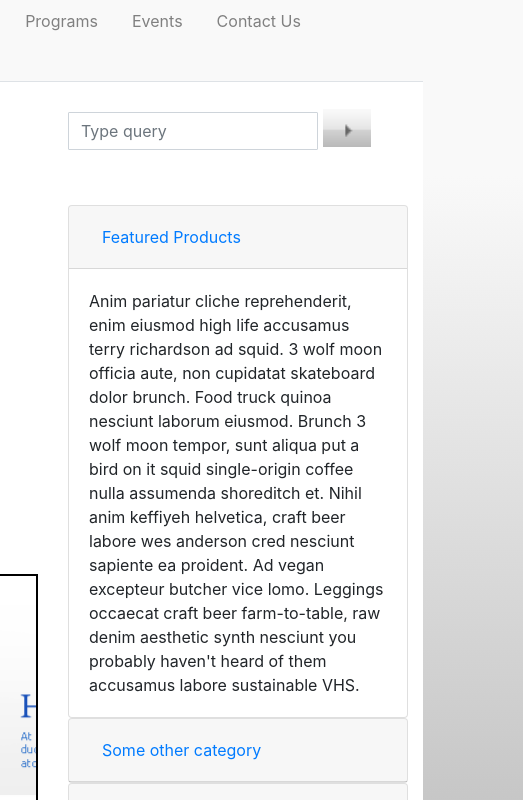
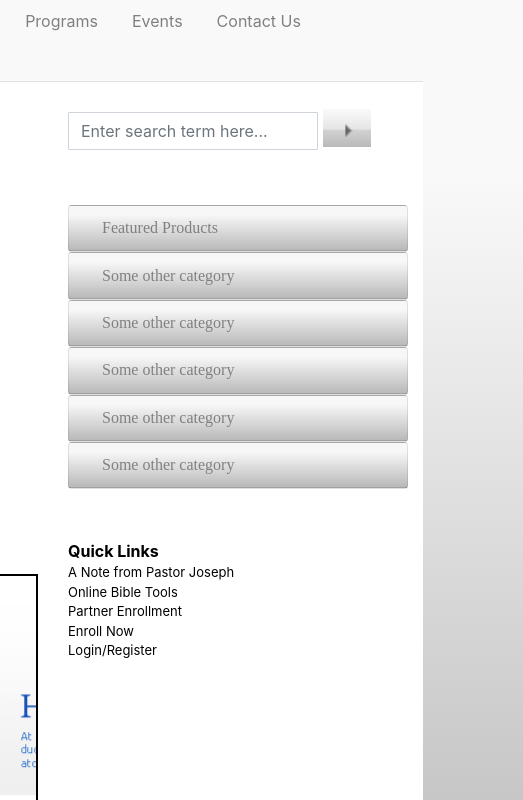
Before and after one commit to hrshprmr/Foradian_assignment, a plain HTML site: page Index.html in a window 1280 px wide. Shown: the top 800 px of the page, 757-1280 px from the left. Drawn offline with nearby package versions, Linux system fonts and the light colour scheme; files that its build step writes are made by us from their sources; files whose address does not match are found by name.

Commit message:
add accordian and made changed in design

```diff
--- a/Index.html
+++ b/Index.html
@@ -6,25 +6,18 @@
   <meta name="viewport" content="width=device-width, initial-scale=1">
   <link rel="stylesheet" href="/home/harsh/Foradian_Assignment/style.css">
   <link rel="stylesheet" href="https://cdn.jsdelivr.net/npm/bootstrap@4.6.1/dist/css/bootstrap.min.css">
+  <link rel="stylesheet" href="https://cdnjs.cloudflare.com/ajax/libs/font-awesome/4.7.0/css/font-awesome.min.css">
   <script src="https://cdn.jsdelivr.net/npm/jquery@3.5.1/dist/jquery.slim.min.js"></script>
   <script src="https://cdn.jsdelivr.net/npm/popper.js@1.16.1/dist/umd/popper.min.js"></script>
   <script src="https://cdn.jsdelivr.net/npm/bootstrap@4.6.1/dist/js/bootstrap.bundle.min.js"></script>
 </head>
 
-<body class="container">
+<body>
+  <div class="container">
+    <!-------------------------------------------NAV - BAR - start
+      ----------------------------------------------------->
     <nav>
       <div class="container">
-      <!-- <div class="d-flex flex-row bd-highlight  ">
-        <div class="p-2 bd-highlight">Flex item 1</div>
-        <div class="p-2 bd-highlight">Flex item 2</div>
-        <div class="p-2 bd-highlight">Flex item 3</div>
-        <div class="p-2 bd-highlight">Flex item 1</div>
-        <div class="p-2 bd-highlight">Flex item 2</div>
-        <div class="p-2 bd-highlight">Flex item 3</div>
-        <div class="p-2 bd-highlight">Flex item 1</div>
-        <div class="p-2 bd-highlight">Flex item 2</div>
-        <div class="p-2 bd-highlight">Flex item 3</div>
-      </div> -->
         <div class="nav nav-tabs" id="nav-tab" role="tablist">
           <a class="nav-item nav-link " id="nav-home-tab" data-toggle="tab" href="#nav-home" role="tab"
             aria-controls="nav-home" aria-selected="true">Home</a>
@@ -47,6 +40,10 @@
           <p class="ml-2"><a href="#">Login/Register</a></p>
         </div>
     </nav>
+    <!-- -----------------------------------------NAV - BAR - end --------------------------------------------------- -->
+
+    <!-- -----------------------------------------Logo and Carousel start --------------------------------------------------- -->
+
     <div class="row main">
       <div class="col-sm-8">
         <div class="main1">
@@ -82,6 +79,10 @@
               </div>
             </div>
           </div>
+          <!-- -----------------------------------------Logo and Carousel end --------------------------------------------------- -->
+
+          <!-- -----------------------------------------Cards start --------------------------------------------------- -->
+
           <div cards>
             <div class="card-deck mt-4">
               <div class="card">
@@ -89,9 +90,9 @@
                   alt="...">
                 <div class="card-body">
                   <h5 class="card-title">Card title</h5>
-                <p class="card-text">This is a longer card with supporting text below as a natural lead-in to additional
+                  <p class="card-text">This is a longer card with supporting text below as a natural lead-in to
+                    additional
                     content. This content is a little bit longer.</p>
-                <!-- <p class="card-text"><small class="text-muted">Last updated 3 mins ago</small></p> -->
                 </div>
               </div>
               <div class="card">
@@ -99,9 +100,9 @@
                   alt="...">
                 <div class="card-body">
                   <h5 class="card-title">Card title</h5>
-                <p class="card-text">This is a longer card with supporting text below as a natural lead-in to additional
+                  <p class="card-text">This is a longer card with supporting text below as a natural lead-in to
+                    additional
                     content. This content is a little bit longer.</p>
-                <!-- <p class="card-text"><small class="text-muted">Last updated 3 mins ago</small></p> -->
                 </div>
               </div>
               <div class="card">
@@ -109,143 +110,152 @@
                   alt="...">
                 <div class="card-body">
                   <h5 class="card-title">Card title</h5>
-                <p class="card-text">This is a longer card with supporting text below as a natural lead-in to additional
+                  <p class="card-text">This is a longer card with supporting text below as a natural lead-in to
+                    additional
                     content. This content is a little bit longer.</p>
-                <!-- <p class="card-text"><small class="text-muted">Last updated 3 mins ago</small></p> -->
+                </div>
+              </div>
+            </div>
+          </div>
+          <!-- -----------------------------------------Cards end --------------------------------------------------- -->
+
+          <!-- -----------------------------------------Logo and Carousel start --------------------------------------------------- -->
+
+        </div>
+      </div>
+
+      <!-- -----------------------------------------Accordian start --------------------------------------------------- -->
+
+      <div class="col-sm-4">
+        <div class="form-outline d-flex">
+          <input type="search" id="search" class="form-control" placeholder="Enter search term here..."
+            aria-label="Search" />
+          <img id="play" src="/home/harsh/Foradian_Assignment/images/images/Salvation_buttonback.png" alt="">
+        </div>
+        <div class="featured">
+          <div id="accordion">
+            <div class="card">
+              <div class="card-header" data-toggle="collapse" data-target="#collapseOne" aria-expanded="true"
+                aria-controls="collapseOne" id="headingOne">
+                <h5 class="mb-0">
+                  <button class="btn btn-link">
+                    Featured Products
+                  </button>
+                </h5>
+              </div>
+              <div id="collapseOne" class="collapse" aria-labelledby="headingOne" data-parent="#accordion">
+                <div class="card-body">
+                  <img src="/home/harsh/Foradian_Assignment/images/images/Salvation_sideimg.png" alt="">
+                  <span>How to recieve Divine Healing</span>
+                  <p>This book is a must read for everyone that desires the healing power of ...</p>
+                  <div class="row">
+                    <div class="col-md-6">
+                      <img src="/home/harsh/Foradian_Assignment/images/images/Salvation_plus.png" alt="">
+                      <span>More Details</span>
+                    </div>
+                    <div class="col-md-6">
+                      <img src="/home/harsh/Foradian_Assignment/images/images/Salvation_cart.png" alt="">
+                      <span>Add to Cart</span>
                     </div>
                   </div>
                 </div>
               </div>
             </div>
-    </div>
-    <div class="col-sm-4">
-      <div class="form-outline d-flex">
-        <input type="search" id="search" class="form-control" placeholder="Type query" aria-label="Search" />
-        <img id="play" src="/home/harsh/Foradian_Assignment/images/images/Salvation_buttonback.png" alt="">
-      </div>
-      <div class="featured">
-        <div id="accordion">
             <div class="card">
-            <div class="card-header" id="headingOne">
+              <div class="card-header" data-toggle="collapse" data-target="#collapseTwo" aria-expanded="false"
+                aria-controls="collapseTwo" id="headingTwo">
                 <h5 class="mb-0">
-                <button class="btn btn-link " data-toggle="collapse" data-target="#collapseOne" aria-expanded="true"
-                  aria-controls="collapseOne">
-                  Featured Products
-                </button>
-              </h5>
-            </div>
-
-            <div id="collapseOne" class="collapse show" aria-labelledby="headingOne" data-parent="#accordion">
-              <div class="card-body">
-                Anim pariatur cliche reprehenderit, enim eiusmod high life accusamus terry richardson ad squid. 3 wolf
-                moon officia aute, non cupidatat skateboard dolor brunch. Food truck quinoa nesciunt laborum eiusmod.
-                Brunch 3 wolf moon tempor, sunt aliqua put a bird on it squid single-origin coffee nulla assumenda
-                shoreditch et. Nihil anim keffiyeh helvetica, craft beer labore wes anderson cred nesciunt sapiente ea
-                proident. Ad vegan excepteur butcher vice lomo. Leggings occaecat craft beer farm-to-table, raw denim
-                aesthetic synth nesciunt you probably haven't heard of them accusamus labore sustainable VHS.
-              </div>
-            </div>
-          </div>
-          <div class="card">
-            <div class="card-header" id="headingTwo">
-              <h5 class="mb-0">
-                <button class="btn btn-link collapsed" data-toggle="collapse" data-target="#collapseTwo"
-                  aria-expanded="false" aria-controls="collapseTwo">
+                  <button class="btn btn-link collapsed">
                     Some other category
                   </button>
                 </h5>
               </div>
               <div id="collapseTwo" class="collapse" aria-labelledby="headingTwo" data-parent="#accordion">
                 <div class="card-body">
-                Anim pariatur cliche reprehenderit, enim eiusmod high life accusamus terry richardson ad squid. 3 wolf
-                moon officia aute, non cupidatat skateboard dolor brunch. Food truck quinoa nesciunt laborum eiusmod.
-                Brunch 3 wolf moon tempor, sunt aliqua put a bird on it squid single-origin coffee nulla assumenda
-                shoreditch et. Nihil anim keffiyeh helvetica, craft beer labore wes anderson cred nesciunt sapiente ea
-                proident. Ad vegan excepteur butcher vice lomo. Leggings occaecat craft beer farm-to-table, raw denim
-                aesthetic synth nesciunt you probably haven't heard of them accusamus labore sustainable VHS.
+                  Anim pariatur cliche reprehenderit, enim eiusmod high life accusamus terry richardson ad squid. 3
+                  wolf
+                  moon officia aute, non cupidatat skateboard dolor brunch.
                 </div>
               </div>
             </div>
             <div class="card">
-            <div class="card-header" id="headingThree">
+              <div class="card-header" data-toggle="collapse" data-target="#collapseThree" aria-expanded="false"
+                aria-controls="collapseThree" id="headingThree">
                 <h5 class="mb-0">
-                <button class="btn btn-link collapsed" data-toggle="collapse" data-target="#collapseThree"
-                  aria-expanded="false" aria-controls="collapseThree">
+                  <button class="btn btn-link collapsed">
                     Some other category
                   </button>
                 </h5>
               </div>
               <div id="collapseThree" class="collapse" aria-labelledby="headingThree" data-parent="#accordion">
                 <div class="card-body">
-                Anim pariatur cliche reprehenderit, enim eiusmod high life accusamus terry richardson ad squid. 3 wolf
-                moon officia aute, non cupidatat skateboard dolor brunch. Food truck quinoa nesciunt laborum eiusmod.
-                Brunch 3 wolf moon tempor, sunt aliqua put a bird on it squid single-origin coffee nulla assumenda
-                shoreditch et. Nihil anim keffiyeh helvetica, craft beer labore wes anderson cred nesciunt sapiente ea
-                proident. Ad vegan excepteur butcher vice lomo. Leggings occaecat craft beer farm-to-table, raw denim
-                aesthetic synth nesciunt you probably haven't heard of them accusamus labore sustainable VHS.
+                  Anim pariatur cliche reprehenderit, enim eiusmod high life accusamus terry richardson ad squid. 3
+                  wolf
+                  moon officia aute, non cupidatat skateboard dolor brunch.
                 </div>
               </div>
             </div>
             <div class="card">
-            <div class="card-header" id="headingfour">
+              <div class="card-header" data-toggle="collapse" data-target="#collapsefour" aria-expanded="false"
+                aria-controls="collapsefour" id="headingfour">
                 <h5 class="mb-0">
-                <button class="btn btn-link collapsed" data-toggle="collapse" data-target="#collapsefour"
-                  aria-expanded="false" aria-controls="collapsefour">
+                  <button class="btn btn-link collapsed">
                     Some other category
                   </button>
                 </h5>
               </div>
               <div id="collapsefour" class="collapse" aria-labelledby="headingfour" data-parent="#accordion">
                 <div class="card-body">
-                Anim pariatur cliche reprehenderit, enim eiusmod high life accusamus terry richardson ad squid. 3 wolf
-                moon officia aute, non cupidatat skateboard dolor brunch. Food truck quinoa nesciunt laborum eiusmod.
-                Brunch 3 wolf moon tempor, sunt aliqua put a bird on it squid single-origin coffee nulla assumenda
-                shoreditch et. Nihil anim keffiyeh helvetica, craft beer labore wes anderson cred nesciunt sapiente ea
-                proident. Ad vegan excepteur butcher vice lomo. Leggings occaecat craft beer farm-to-table, raw denim
-                aesthetic synth nesciunt you probably haven't heard of them accusamus labore sustainable VHS.
+                  Anim pariatur cliche reprehenderit, enim eiusmod high life accusamus terry richardson ad squid. 3
+                  wolf
+                  moon officia aute, non cupidatat skateboard dolor brunch.
                 </div>
               </div>
             </div>
             <div class="card">
-            <div class="card-header" id="headingfive">
+              <div class="card-header" data-toggle="collapse" data-target="#collapsefive" aria-expanded="false"
+                aria-controls="collapsefive" id="headingfive">
                 <h5 class="mb-0">
-                <button class="btn btn-link collapsed" data-toggle="collapse" data-target="#collapsefive"
-                  aria-expanded="false" aria-controls="collapsefive">
+                  <button class="btn btn-link collapsed">
                     Some other category
                   </button>
                 </h5>
               </div>
               <div id="collapsefive" class="collapse" aria-labelledby="headingfive" data-parent="#accordion">
                 <div class="card-body">
-                Anim pariatur cliche reprehenderit, enim eiusmod high life accusamus terry richardson ad squid. 3 wolf
-                moon officia aute, non cupidatat skateboard dolor brunch. Food truck quinoa nesciunt laborum eiusmod.
-                Brunch 3 wolf moon tempor, sunt aliqua put a bird on it squid single-origin coffee nulla assumenda
-                shoreditch et. Nihil anim keffiyeh helvetica, craft beer labore wes anderson cred nesciunt sapiente ea
-                proident. Ad vegan excepteur butcher vice lomo. Leggings occaecat craft beer farm-to-table, raw denim
-                aesthetic synth nesciunt you probably haven't heard of them accusamus labore sustainable VHS.
+                  Anim pariatur cliche reprehenderit, enim eiusmod high life accusamus terry richardson ad squid. 3
+                  wolf
+                  moon officia aute, non cupidatat skateboard dolor brunch.
                 </div>
               </div>
             </div>
             <div class="card">
-            <div class="card-header" id="headingsix">
+              <div class="card-header" data-toggle="collapse" data-target="#collapsesix" aria-expanded="false"
+                aria-controls="collapsesix" id="headingsix">
                 <h5 class="mb-0">
-                <button class="btn btn-link collapsed" data-toggle="collapse" data-target="#collapsesix"
-                  aria-expanded="false" aria-controls="collapsesix">
+                  <button class="btn btn-link collapsed">
                     Some other category
                   </button>
                 </h5>
               </div>
               <div id="collapsesix" class="collapse" aria-labelledby="headingsix" data-parent="#accordion">
                 <div class="card-body">
-                Anim pariatur cliche reprehenderit, enim eiusmod high life accusamus terry richardson ad squid. 3 wolf
-                moon officia aute, non cupidatat skateboard dolor brunch. Food truck quinoa nesciunt laborum eiusmod.
-                Brunch 3 wolf moon tempor, sunt aliqua put a bird on it squid single-origin coffee nulla assumenda
-                shoreditch et. Nihil anim keffiyeh helvetica, craft beer labore wes anderson cred nesciunt sapiente ea
-                proident. Ad vegan excepteur butcher vice lomo. Leggings occaecat craft beer farm-to-table, raw denim
-                aesthetic synth nesciunt you probably haven't heard of them accusamus labore sustainable VHS.
+                  Anim pariatur cliche reprehenderit, enim eiusmod high life accusamus terry richardson ad squid. 3
+                  wolf
+                  moon officia aute, non cupidatat skateboard dolor brunch.
                 </div>
               </div>
             </div>
+          </div>
+        </div>
+        <!-- -----------------------------------------Accordian end --------------------------------------------------- -->
+        <div class="quick-links">
+          <b><a href="">Quick Links</a></b><br>
+          <p><a href="">A Note from Pastor Joseph </a></p>
+          <p><a href="">Online Bible Tools</a></p>
+          <p><a href="">Partner Enrollment</a></p>
+          <p><a href="">Enroll Now</a></p>
+          <p><a href="">Login/Register</a></p>
         </div>
       </div>
     </div>
@@ -253,7 +263,27 @@
   </div>
   </div>
 
-
+  <!-- <div class="footer">
+    <div class="row">
+      <div class="col-md-6">
+        <div class="column">
+          <img src="/home/harsh/Foradian_Assignment/images/images/Salvation_foot1.png" alt="">
+          <p>Listen to our radio</p>
+        </div>
+        <div class="column">
+          <img src="/home/harsh/Foradian_Assignment/images/images/Salvation_foot2.png" alt="">
+          <p>Watch our live tv service</p>
+        </div>
+        <div class="column">
+          <img src="/home/harsh/Foradian_Assignment/images/images/Salvation_foot3.png" alt="">
+          <p>Sign up for our E-newsletter</p>
+        </div>
+      </div>
+      <div class="col-md-6">
+        <p>@2010 Salvation Ministries Intellectual Property. All Rights reserved </p>
+      </div>
+    </div>
+  </div> -->
 </body>
 
 </html>
--- a/style.css
+++ b/style.css
@@ -41,3 +41,64 @@ span a{
 /* .card{
   height: 50px;
 } */
+.card-title{
+  font-size: large;
+  color: purple;
+  font-family: system-ui;
+}
+.card-text{
+  color: purple;
+}
+.quick-links{
+  margin-top: 50px;
+}
+
+.quick-links a{
+  color: black;
+}
+
+.quick-links p{
+  margin-bottom: 0;
+  font-size: small;
+}
+
+.featured .card{
+  background: linear-gradient(0deg,#bebebe, #ffffff 80%) ;
+}
+
+.card-header{
+  cursor: pointer;
+  font-family: 'Glyphicons Halflings';
+  padding: 0.2rem 1.25rem !important;
+}
+
+.card-body{
+  background-color: white;
+}
+
+.card-body p{
+  margin-top: 10px;
+  font-size: small;
+}
+
+.card-body span{
+  position: absolute;
+  margin-left: 10px;
+}
+
+.card-body .row span{
+  font-size: small;
+}
+
+.featured .card .btn-link{
+  color: grey;
+}
+
+#headingOne{
+  content: "\e114";
+}
+
+.footer{
+  background-color: #e9e6e6;
+    height: 150px;
+}
```
Lines whose indentation alone changed are shown as unchanged.
